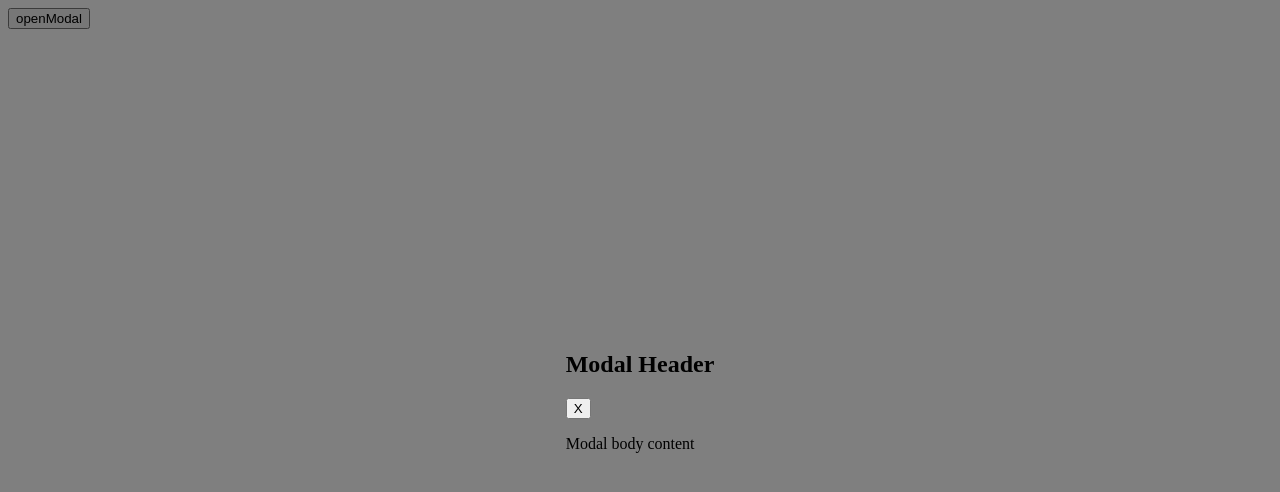
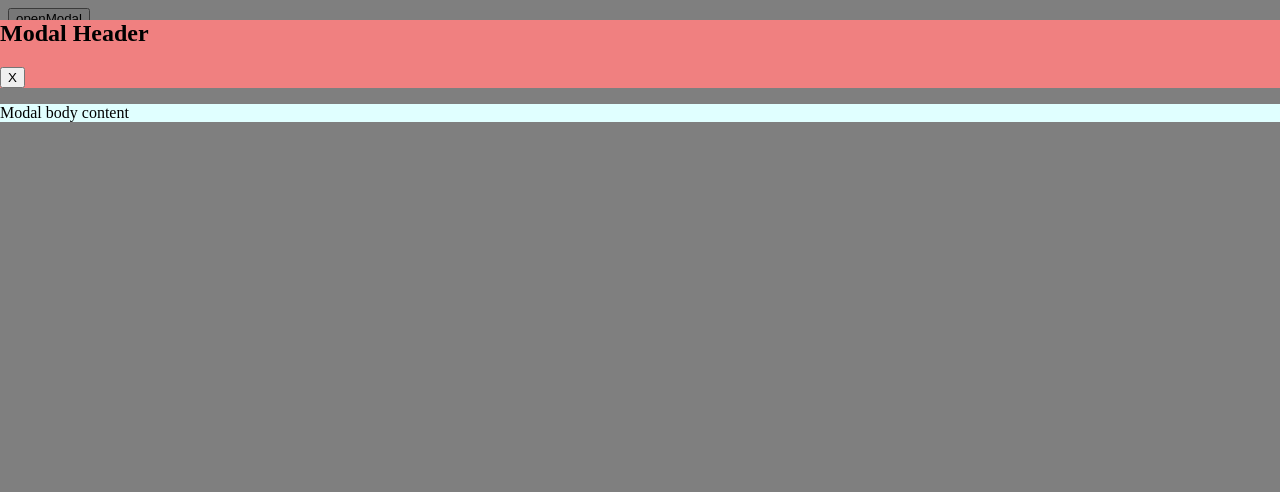
Before and after one commit to acciojob/modal-magic-nihalDevidas, a website: page main.html in a window 1280 px wide. Both pictures are taken after a click on the button "openModal". Drawn offline with Linux system fonts and the light colour scheme.

Commit message:
created a submission

```diff
--- a/styles.css
+++ b/styles.css
@@ -9,7 +9,14 @@
 	display:flex;
 	justify-content: center;
 	align-items:center;
+	display:block;
 }
 .display-modal{
 	display:none;
 }
+.modal-header{
+	background-color:lightcoral;
+}
+.modal-body{
+	background-color:lightcyan;
+}
```
